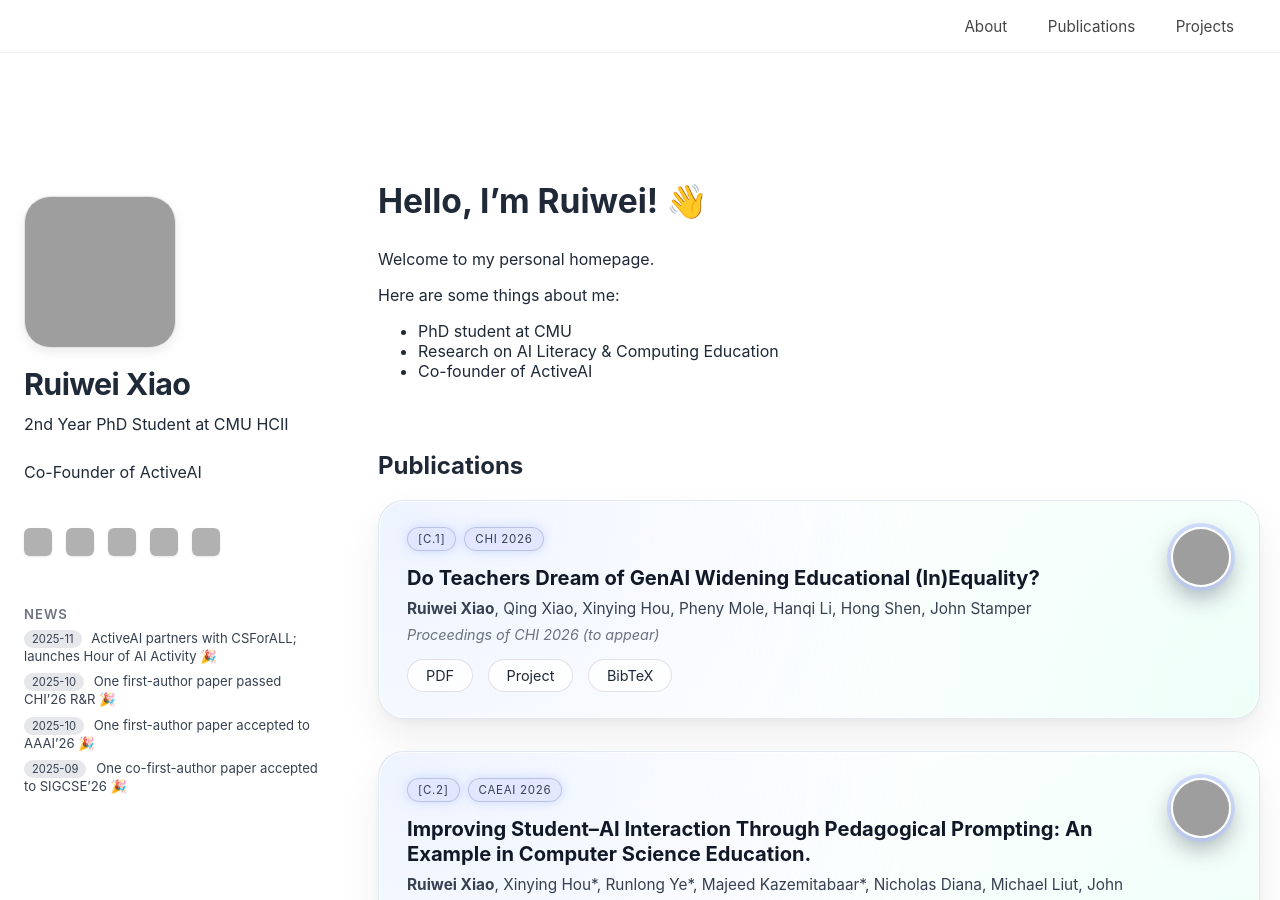
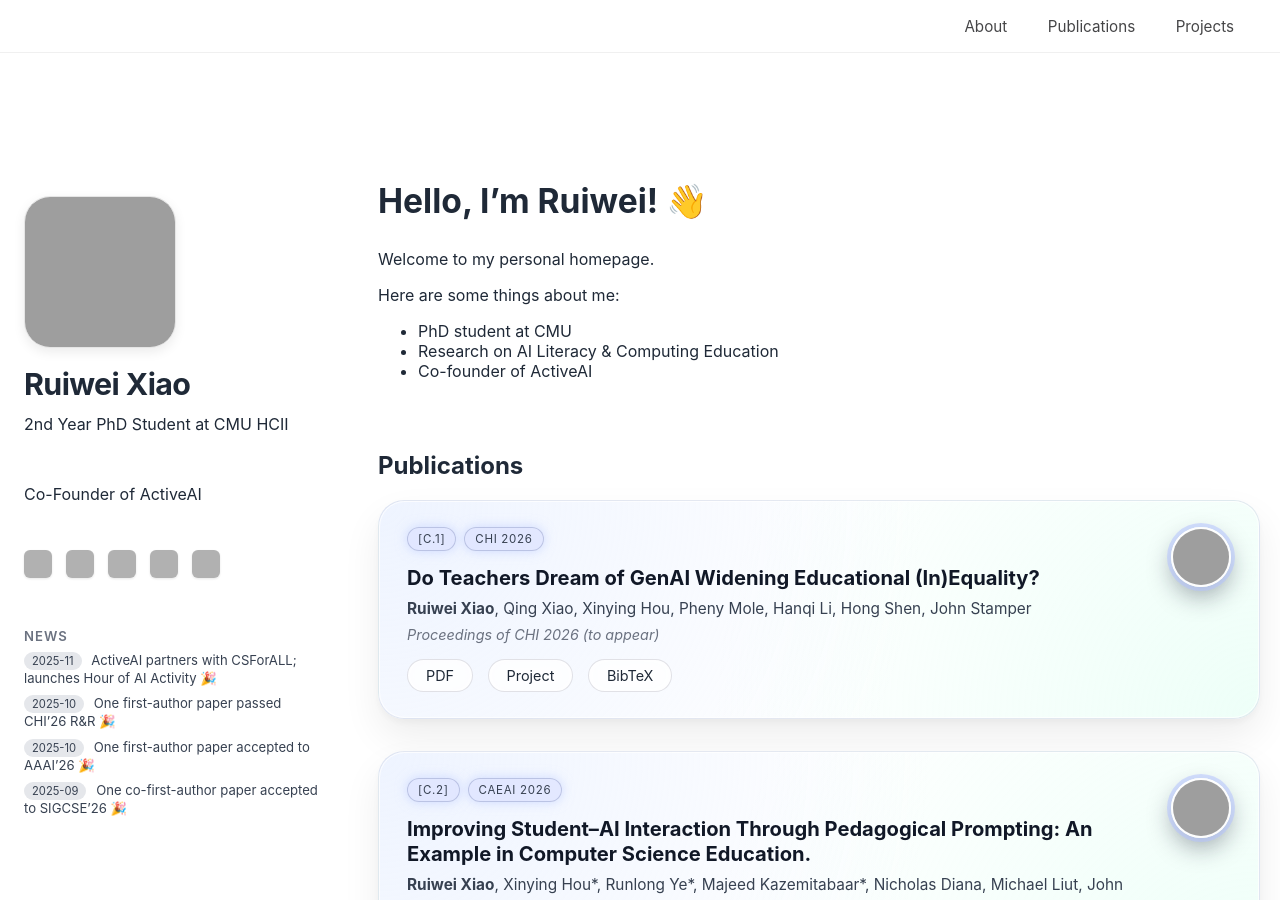
Before and after one commit to ruiwei-xiao/ruiwei-xiao.github.io, a Jekyll site: the page built from index.md, in a window 1280 px wide and 900 px high. Built offline with Jekyll 4.4.1, drawn with Linux system fonts in a browser that asks for light colours; grey boxes are pictures that could not be loaded.

Commit message:
Update default.html

```diff
--- a/_layouts/default.html
+++ b/_layouts/default.html
@@ -35,7 +35,8 @@ document.addEventListener('DOMContentLoaded', () => {
 
       <h1 class="sidebar-name">Ruiwei Xiao</h1>
       <p class="sidebar-subtitle">2nd Year PhD Student at CMU HCII</p>
-      <p class="sidebar-subtitle">Co-Founder of ActiveAI</p>
+      <p class="sidebar-role2">Co-Founder of ActiveAI</p>
+
 
 
       <!-- Social icons row -->
```
